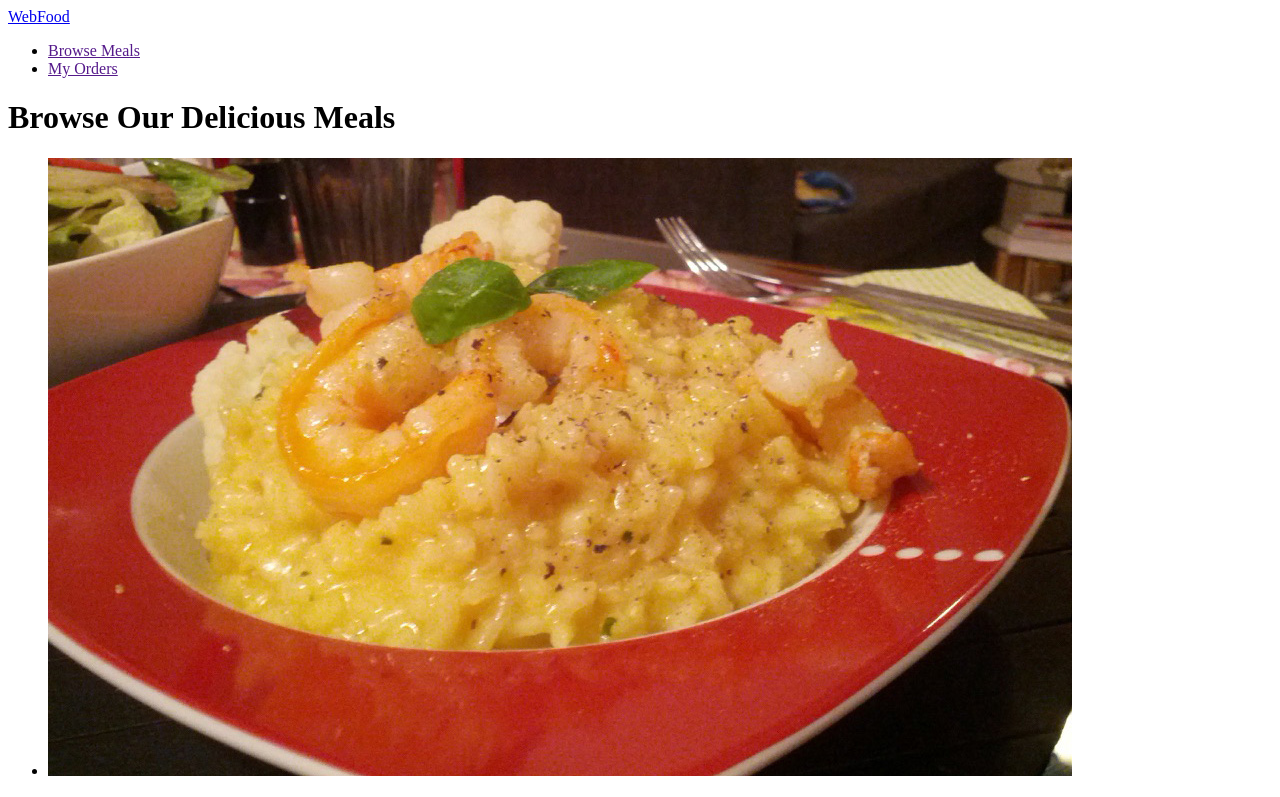
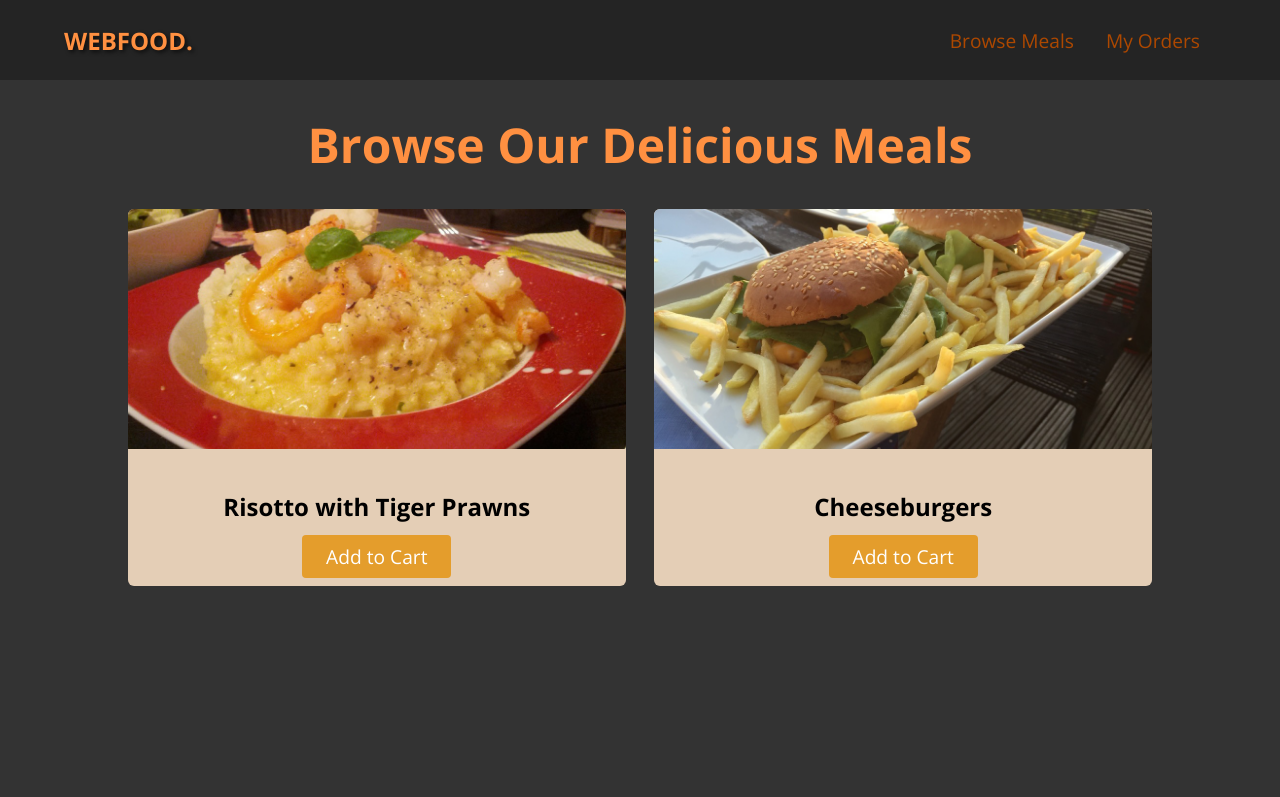
Before and after one commit to Spr3333/web-dev-training, a plain HTML site: page Responsive Site/index.html in a window 1280 px wide. Shown: the top 797 px of the page. Drawn offline with nearby package versions, Linux system fonts and the light colour scheme.

Commit message:
Updated px with rem or em

```diff
--- a/Responsive Site/index.html
+++ b/Responsive Site/index.html
@@ -9,10 +9,11 @@
       href="https://fonts.googleapis.com/css2?family=Open+Sans:wght@400;700&display=swap"
       rel="stylesheet"
     />
+    <link rel="stylesheet" href="/Responsive Site/styles.css">
   </head>
   <body>
-    <header id="page-logo">
-      <a href="/Responsive Site/index.html">WebFood</a>
+    <header id="main-header">
+      <a href="/Responsive Site/index.html" id="page-logo">WebFood.</a>
       <nav>
         <ul>
           <li>
@@ -31,7 +32,7 @@
         <ul>
             <li class="food-items">
                 <article>
-                    <img src="/Responsive Site/images/risotto.jpg" alt="Risotto with tiger prawns">
+                    <img src="/Responsive Site/images/risotto.jpg" alt="Risotto with tiger prawns" class="image">
                     <div class="food-info">
                         <h2>Risotto with Tiger Prawns</h2>
                         <a href="" class="btn">Add to Cart</a>
@@ -41,7 +42,7 @@
 
             <li class="food-items">
                 <article>
-                    <img src="/Responsive Site/images/cheeseburgers.jpg" alt="Cheeseburger with Fries">
+                    <img src="/Responsive Site/images/cheeseburgers.jpg" alt="Cheeseburger with Fries" class="image">
                     <div class="food-info">
                         <h2>Cheeseburgers</h2>
                         <a href="" class="btn">Add to Cart</a>
--- a/Responsive Site/styles.css
+++ b/Responsive Site/styles.css
@@ -0,0 +1,130 @@
+body {
+  font-family: "open Sans", sans-serif;
+  margin: 0;
+  background-color: rgb(51, 51, 51);
+}
+
+a {
+  text-decoration: none;
+  font-size: 1.2rem;
+}
+
+#main-header {
+  display: flex;
+  justify-content: space-between;
+  background-color: rgba(0, 0, 0, 0.3);
+  align-items: center;
+  padding: 0 5%;
+  height: 5rem;
+}
+
+#page-logo {
+  font-size: 1.5rem;
+  color: rgb(255, 144, 65);
+  font-weight: bold;
+  text-shadow: 2px 2px 4px rgba(0, 0, 0, 0.7);
+  text-transform: uppercase;
+}
+
+#main-header ul {
+  display: flex;
+  justify-content: space-between;
+  list-style: none;
+  margin: 0;
+  padding: 0;
+}
+
+#main-header li {
+  margin: 0 1rem;
+}
+
+header nav a {
+  color: rgb(173, 72, 0);
+}
+
+header nav a:hover,
+a:active {
+  color: rgb(255, 149, 44);
+}
+
+main h1 {
+  color: rgb(255, 144, 65);
+  text-align: center;
+  font-size: 3rem;
+}
+
+#meal-products {
+  width: 80%;
+  margin: 2rem auto;
+}
+
+#meal-products ul {
+  display: grid;
+  grid-template-columns: 1fr 1fr;
+  gap: 1.8rem;
+  padding: 0;
+  margin: 0;
+  list-style: none;
+}
+
+.food-items {
+  background-color: rgb(228, 206, 182);
+  border-radius: 6px;
+  overflow: hidden;
+}
+
+.food-items img {
+  height: 15rem;
+  width: 100%;
+  object-fit: cover;
+}
+
+.food-info {
+  padding: 1rem;
+  text-align: center;
+}
+
+.btn {
+  background-color: rgb(228, 157, 44);
+  color: white;
+  border-radius: 4px;
+  padding: 0.5rem 1.5rem;
+}
+
+.btn:hover,
+.btn:active {
+  background-color: rgb(221, 134, 34);
+}
+
+
+
+/* main ul {
+  display: flex;
+  justify-content: center;
+  list-style: none;
+  margin-top: 100px;
+}
+
+.food-items{
+  background-color: rgb(255, 206, 172);
+  border-radius: 6px;
+  overflow: hidden;
+  box-shadow: 2px 2px 6px rgba(0, 0, 0, 0.8);
+  height: 360px;
+}
+
+.image {
+  width: 350px;
+  height: 250px;
+  object-fit: cover;
+}
+
+.food-info h2{
+    text-align: center;
+    color: rgb(56, 56, 56);
+}
+
+.food-info a{
+    display:block;
+    text-align: center;
+} */
```
